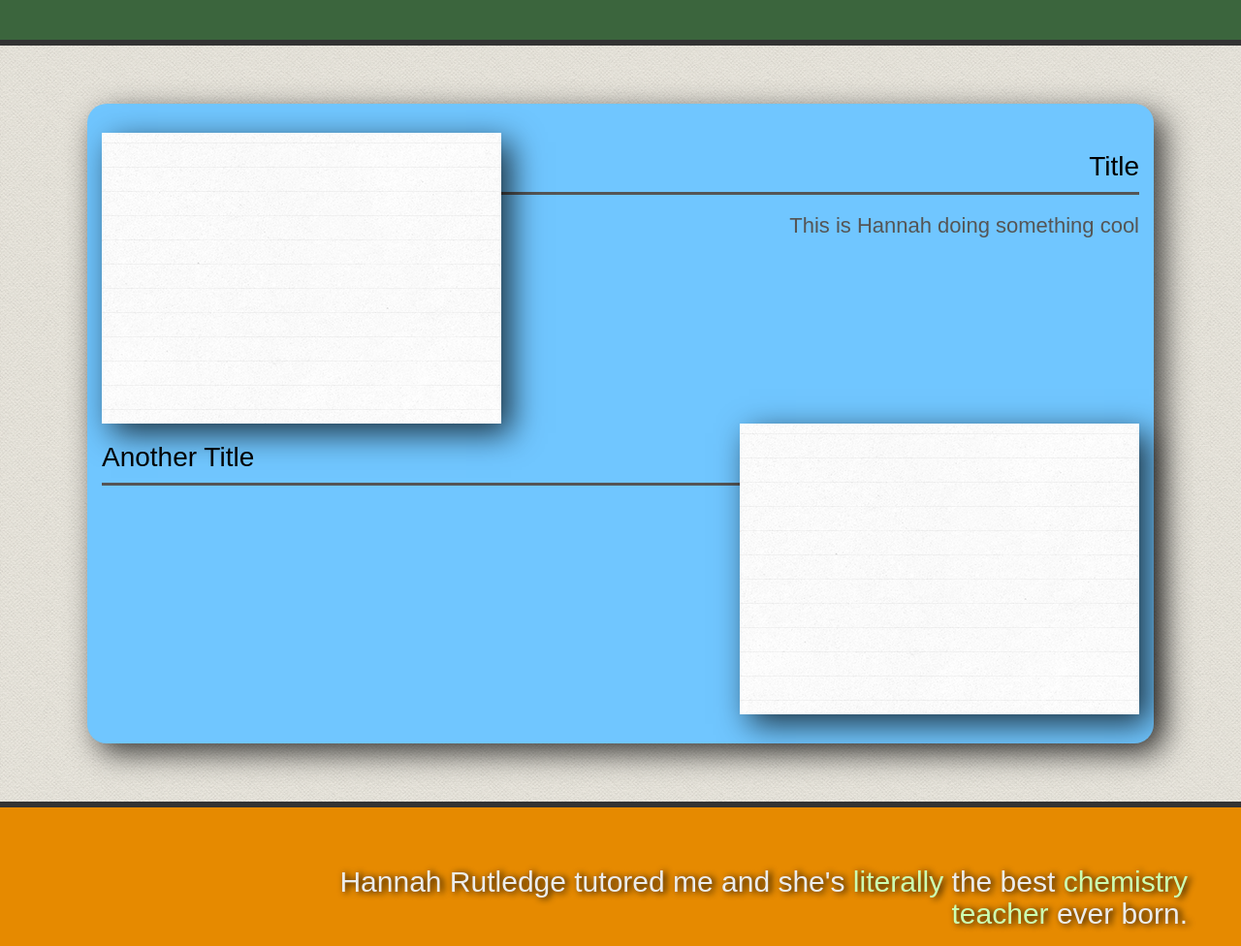
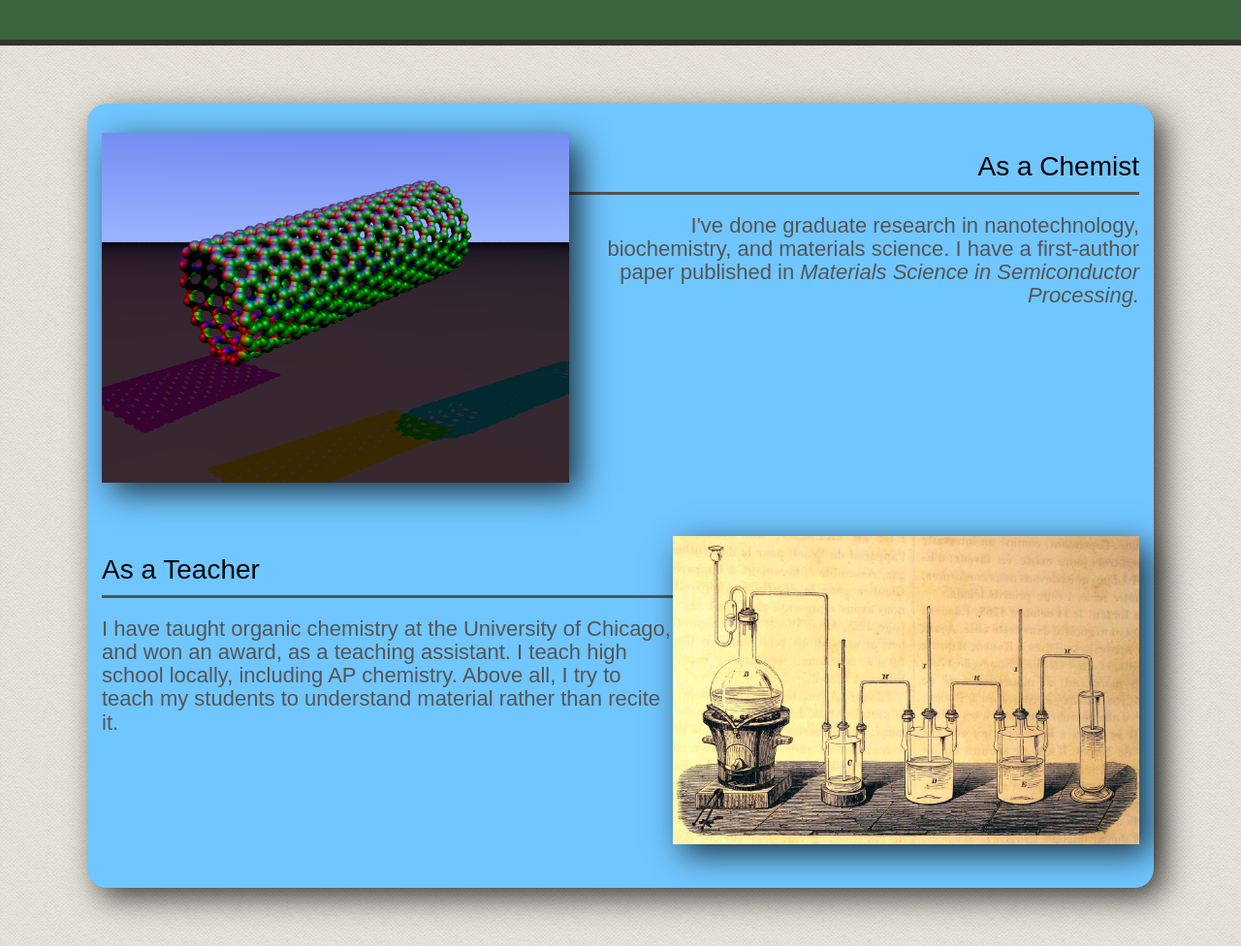
Before and after one commit to jwtucker/HannahWebPage, a plain HTML site: page index.html in a window 1280 px wide. Shown: the part 940-1916 px from the top of the page at 97% size. Drawn offline with Linux system fonts and the light colour scheme; a web font is replaced by a local one.

Commit message:
Added Calendar, blurbs on front page

```diff
--- a/index.html
+++ b/index.html
@@ -42,16 +42,18 @@
     <div class="container">
         <div class="trans">
             <div class="row">
-            <img src="img/linedpaper.png" style="float:left;">
+            <img src="img/nanotube.png" style="float:left; width:45%; margin-bottom:15px;">
                 <div style="text-align:right;">
-                    <h2>Title</h2>
-                    <h3>This is Hannah doing something cool</h3>
+                    <h2>As a Chemist</h2>
+                    <h3>I've done graduate research in nanotechnology, biochemistry, and materials science. I have a first-author paper published in <em>Materials Science in Semiconductor Processing.</em></h3>
                 </div>
             </div>
+            <br><br>
             <div class="row">
-                <img src="img/linedpaper.png" style="float:right">
+                <img src="img/lab.jpg" style="float:right; width:45%; margin-bottom:15px;">
                 <div style="text-align:left;">
-                    <h2>Another Title</h2>
+                    <h2>As a Teacher</h2>
+                    <h3>I have taught organic chemistry at the University of Chicago, and won an award, as a teaching assistant. I teach high school locally, including AP chemistry. Above all, I try to teach my students to understand material rather than recite it.</h3>
                 </div>
             </div>
         </div>
```
Also changed, not shown: availability.html (+5 -0 lines), hire.html (+1 -1 lines), img/lab.jpg (added), img/nanotube.PNG (added).
